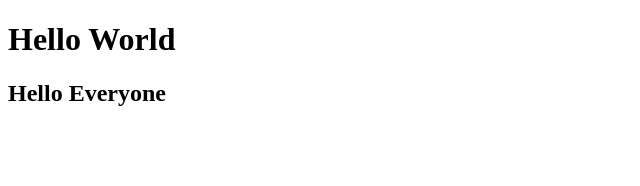
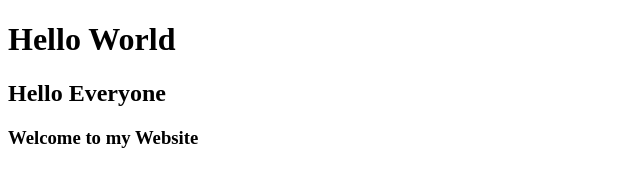
Before and after one commit to HawKishZ/testGIt, a plain HTML site: page index.html in a window 1280 px wide. Shown: the whole page, without its empty margins (0-640 px from the left). Drawn offline with Linux system fonts and the light colour scheme.

Commit message:
added h3
Welcome Message

```diff
--- a/index.html
+++ b/index.html
@@ -6,5 +6,6 @@
     <body>
         <h1>Hello World</h1>
         <h2>Hello Everyone</h2>
+        <h3>Welcome to my Website</h3>
     </body>
 </html>
```
